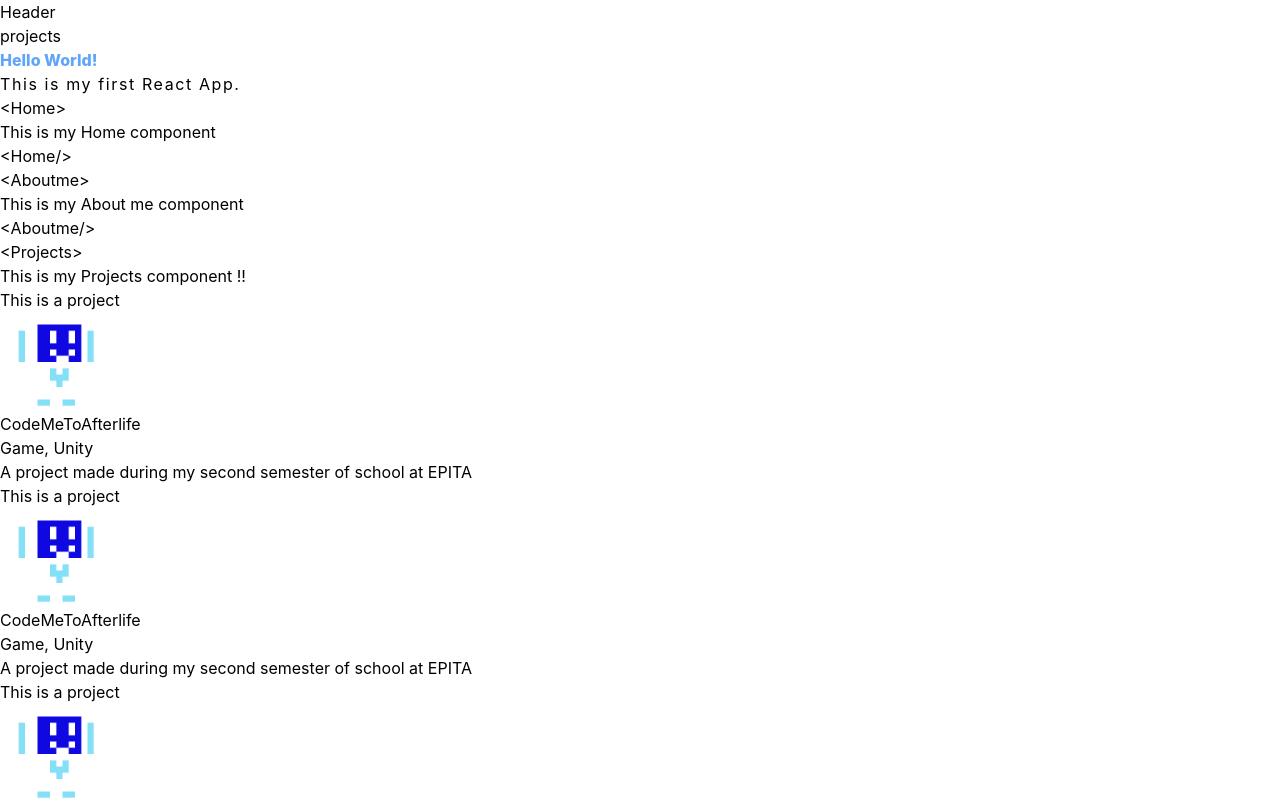
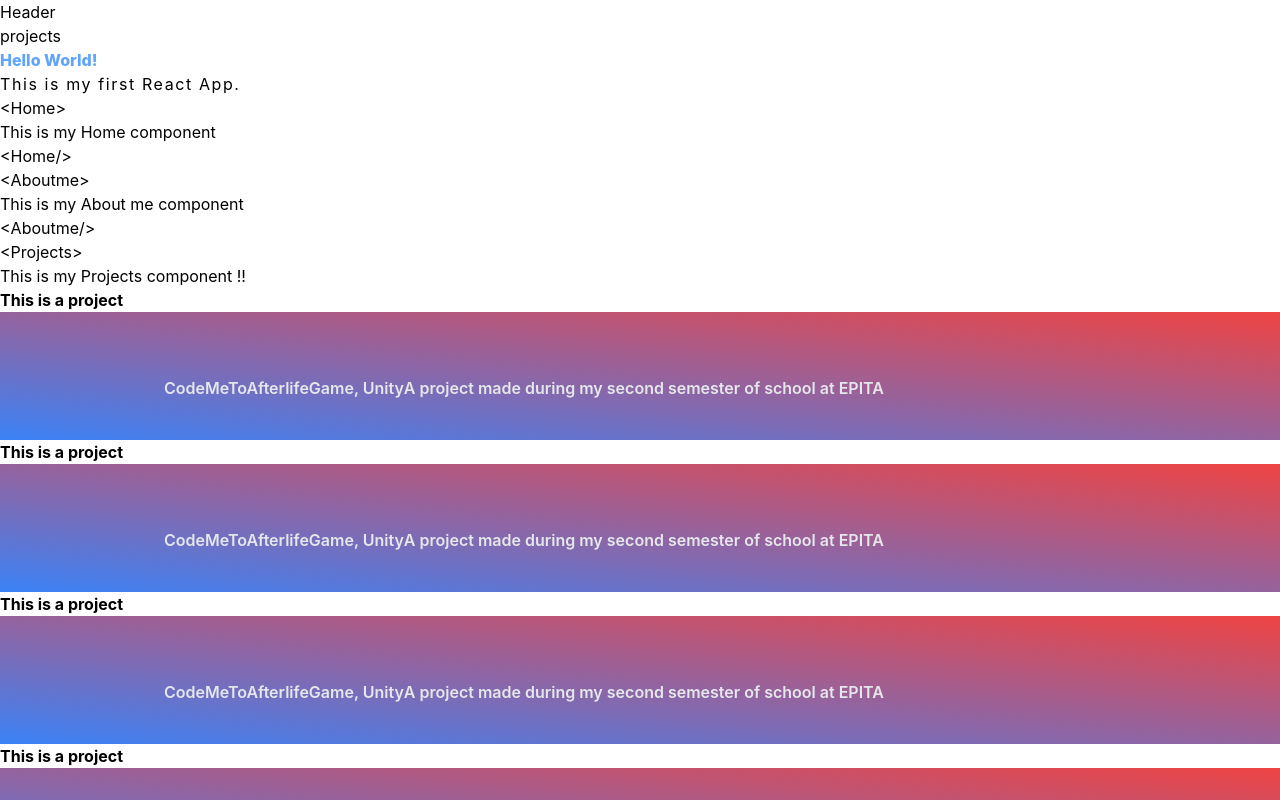
Before and after one commit to goblivend/Website, a React (Create React App) app in the folder mywebsite/: page / in a window 1280 px wide. Shown: the top 800 px of the page. Built offline with nearby package versions, Linux system fonts and the light colour scheme.

Commit message:
css beginning

```diff
--- a/mywebsite/src/components/project.js
+++ b/mywebsite/src/components/project.js
@@ -2,13 +2,15 @@ import React from "react";
 
 function Project({ name, image, category, description, link }) {
     return (
-        <div >
+        <div className="font-bold back">
             <p>This is a project</p>
-            <img src={image} alt={name} width="100" height="100"></img>
-            <a href={link} target="_blank" rel="noreferrer" >{name}</a>
-            <p>{category}</p>
-            <p>{description}</p>
-        </div>
+            <div className="flex flex-line bg-gradient-to-tr font-semibold from-blue-500 to-red-500 text-gray-200 pl-16 pr-20 py-16 lg:w-screen h-1">
+                <img src={image} alt={name} width="100" height="100" className="align-left"></img>
+                <a href={link} target="_blank" rel="noreferrer" >{name}</a>
+                <p>{category}</p>
+                <p>{description}</p>
+            </div>
+        </div >
     );
 }
 export default Project;
--- a/mywebsite/src/pages/projects.js
+++ b/mywebsite/src/pages/projects.js
@@ -4,7 +4,7 @@ import CMTAL from "../assets/CodeMeToAfterlife.png"
 
 function Projects() {
     return (
-        <div>
+        <div >
             <p>This is my Projects component !!</p>
             <Project name="CodeMeToAfterlife" image={CMTAL} category="Game, Unity" link="https://codemetoafterlife.ml/" description="A project made during my second semester of school at EPITA" />
             <Project name="CodeMeToAfterlife" image={CMTAL} category="Game, Unity" link="https://codemetoafterlife.ml/" description="A project made during my second semester of school at EPITA" />
```
